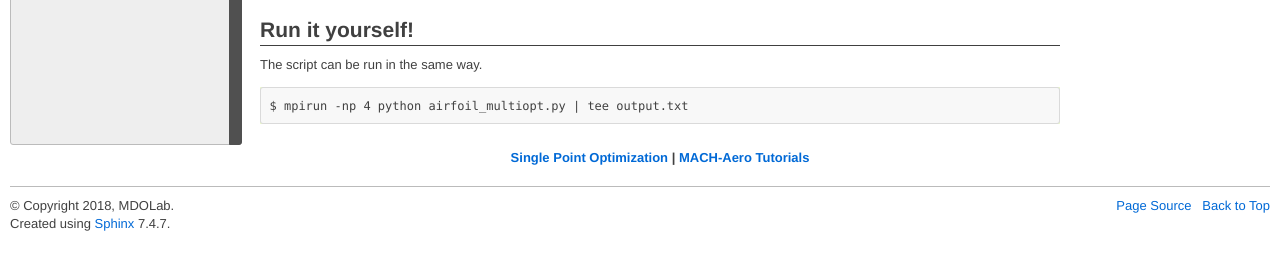
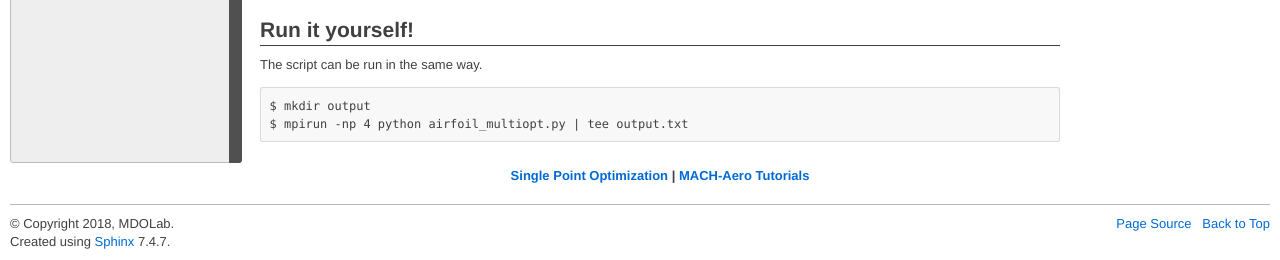
Before and after one commit to mdolab/MACH-Aero-tutorial, a Sphinx documentation site: the page built from doc/airfoilopt_multipoint.rst, in a window 1280 px wide and 900 px high, scrolled down 586 px, cut to the strip 640-900 px from the top of the window. Built offline with Sphinx 7.4.7, drawn with Linux system fonts in a browser that asks for light colours.

Commit message:
added output directory to airfoilopt run command

```diff
--- a/doc/airfoilopt_multipoint.rst
+++ b/doc/airfoilopt_multipoint.rst
@@ -79,6 +79,7 @@ Run it yourself!
 The script can be run in the same way.
 ::
 
+	$ mkdir output
 	$ mpirun -np 4 python airfoil_multiopt.py | tee output.txt
 
 
--- a/doc/airfoilopt_singlepoint.rst
+++ b/doc/airfoilopt_singlepoint.rst
@@ -211,6 +211,7 @@ Run it yourself!
 To run the script, use the ``mpirun`` and place the total number of processors after the ``-np`` argument.
 ::
 
+	$ mkdir output
 	$ mpirun -np 4 python airfoil_opt.py | tee output.txt
 
 The command ``tee`` saves the text outputs of the optimization to the specified text file. You can follow the progress of the optimization using OptView, as explained in pyOptSparse.
```
